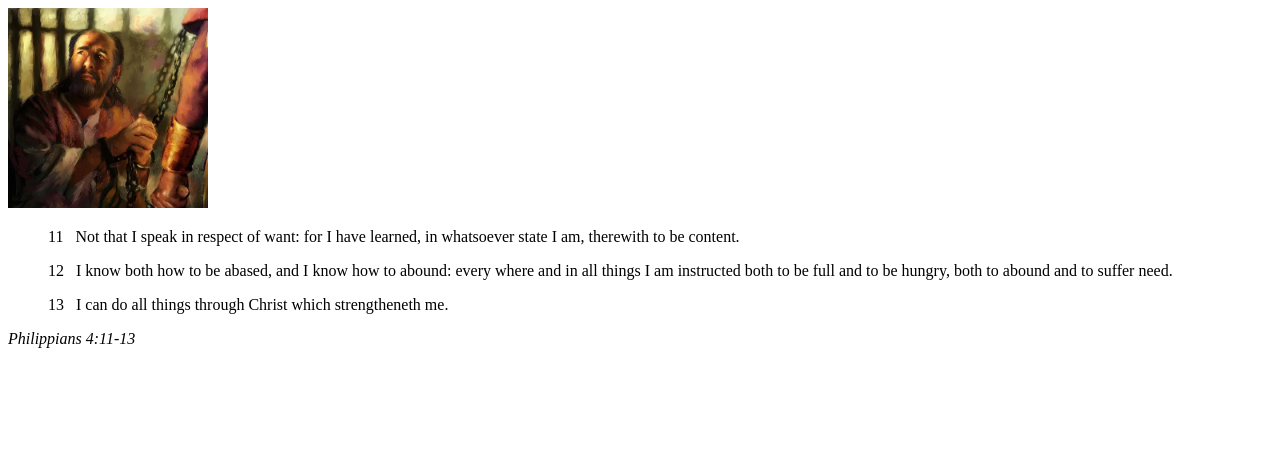
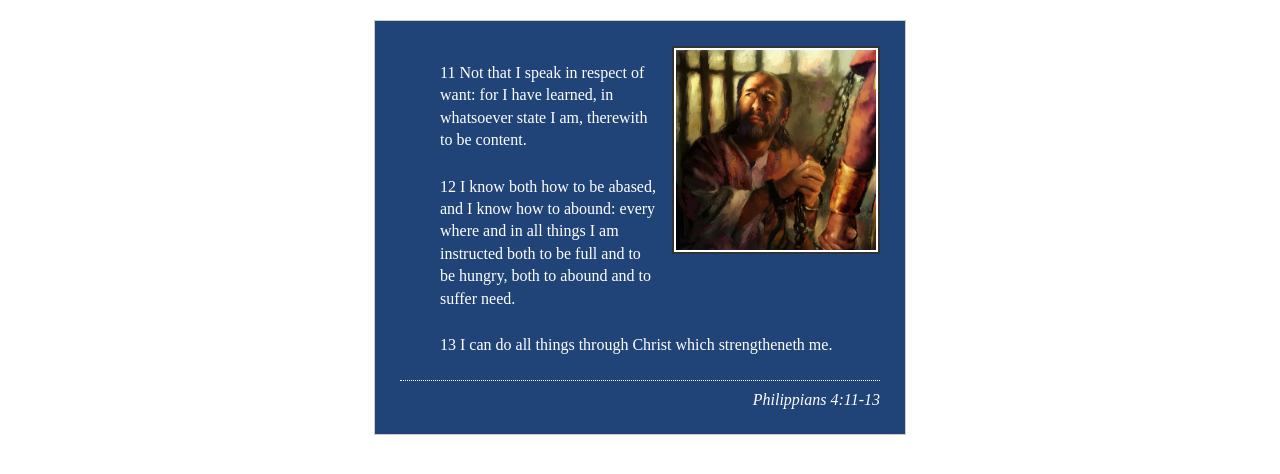
Before and after one commit to Dwaynemaster007/wdd130, a plain HTML site: page week02/box-model.html in a window 1280 px wide. Drawn offline with Linux system fonts and the light colour scheme.

Commit message:
W02 Learning Activity: CSS Box Model

```diff
--- /dev/null
+++ b/styles/box-model.css
@@ -0,0 +1,39 @@
+/* The container for the entire card */
+.callout {
+    max-width: 400px;
+    margin: 20px auto;
+    border: 1px solid #333;
+    padding: 20px;
+    background-color: #f9f9f9;
+    color: #000;
+    box-sizing: border-box;
+    /* Best practice to include padding in width */
+}
+
+/* Styling the image inside the card */
+.callout img {
+    float: right;
+    /* This moves the image to the right of the text */
+    margin: 0 0 10px 10px;
+    border: 1px solid #ccc;
+    padding: 5px;
+    background-color: #fff;
+    width: 100px;
+    height: auto;
+}
+
+/* The scripture text */
+blockquote {
+    margin: 0;
+}
+
+/* The scripture reference at the bottom */
+cite {
+    display: block;
+    /* Moves the citation to its own line */
+    border-top: 1px solid #ccc;
+    padding-top: 10px;
+    text-align: right;
+    font-size: 0.85em;
+    margin-top: 10px;
+}
--- a/week02/box-model.html
+++ b/week02/box-model.html
@@ -1,21 +1,31 @@
 <!DOCTYPE html>
-<html lang="en">
+<html lang="en-US">
+
 <head>
     <meta charset="UTF-8">
     <meta name="viewport" content="width=device-width, initial-scale=1.0">
     <title>Box Model Activity</title>
+    <link rel="stylesheet" href="styles/box-model.css">
 </head>
+
 <body>
     <main>
         <div class="callout">
-            <img src="images/apostle-paul-imprisoned.webp" alt="Paul the Apostle - Imprisoned in Rome" width="200" height="200">
+            <img src="images/apostle-paul-imprisoned.webp"
+              alt="Paul the Apostle - Imprisoned in Rome" width="200">
+
             <blockquote>
-                <p>11 &nbsp; Not that I speak in respect of want: for I have learned, in whatsoever state I am, therewith to be content.</p>
-                <p>12 &nbsp; I know both how to be abased, and I know how to abound: every where and in all things I am instructed both to be full and to be hungry, both to abound and to suffer need.</p>
-                <p>13 &nbsp; I can do all things through Christ which strengtheneth me.</p>
+                <p>11 Not that I speak in respect of want: for I have learned, in whatsoever
+                    state I am, therewith to be content.</p>
+                <p>12 I know both how to be abased, and I know how to abound: every where and
+                    in all things I am instructed both to be full and to be hungry, both to abound
+                    and to suffer need.</p>
+                <p>13 I can do all things through Christ which strengtheneth me.</p>
             </blockquote>
+
             <cite>Philippians 4:11-13</cite>
         </div>
     </main>
 </body>
+
 </html>
--- a/week02/styles/box-model.css
+++ b/week02/styles/box-model.css
@@ -1,15 +1,32 @@
 .callout {
+    max-width: 480px;
 
+    margin: 20px auto;
+    border: 1px solid #ccc;
+    padding: 25px;
+    background-color: #214478;
+    color: #fff;
 }
 
 .callout img {
-
+    float: right;
+    margin: 0 0 15px 15px;
+    border: 2px solid #333;
+    padding: 2px;
+    background-color: #fff;
+    height: auto;
 }
 
-blockquote {
-
+blockquote p {
+    margin-bottom: 1.5em;
+    line-height: 1.4;
 }
 
 cite {
-
+    display: block;
+    border-top: 1px dotted #fff;
+    padding-top: 10px;
+    text-align: right;
+    font-style: italic;
+    margin-top: 20px;
 }
--- /dev/null
+++ b/week02/styles/styles.css
@@ -0,0 +1,26 @@
+nav {
+    background-color: darkblue;
+    padding: 10px;
+}
+
+nav a {
+    color: white;
+    display: block;
+    padding: 20px;
+}
+
+h1 {
+    color: darkblue;
+}
+
+img {
+    width: 150px;
+    height: auto;
+    border: 1px solid black;
+    padding: 2px;
+    box-shadow: 0 0 30px gray;
+}
+
+p {
+    padding: 10px;
+}
```
